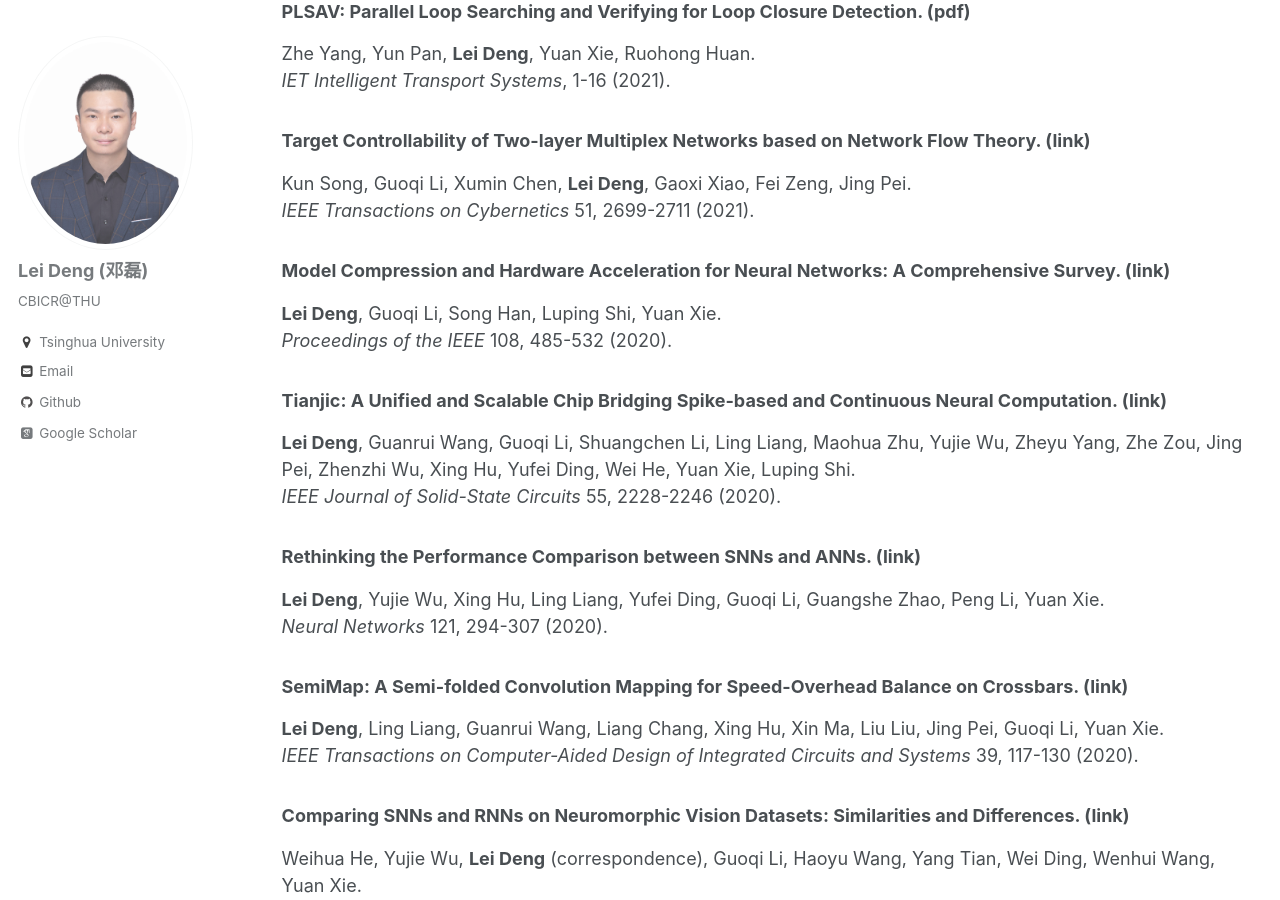
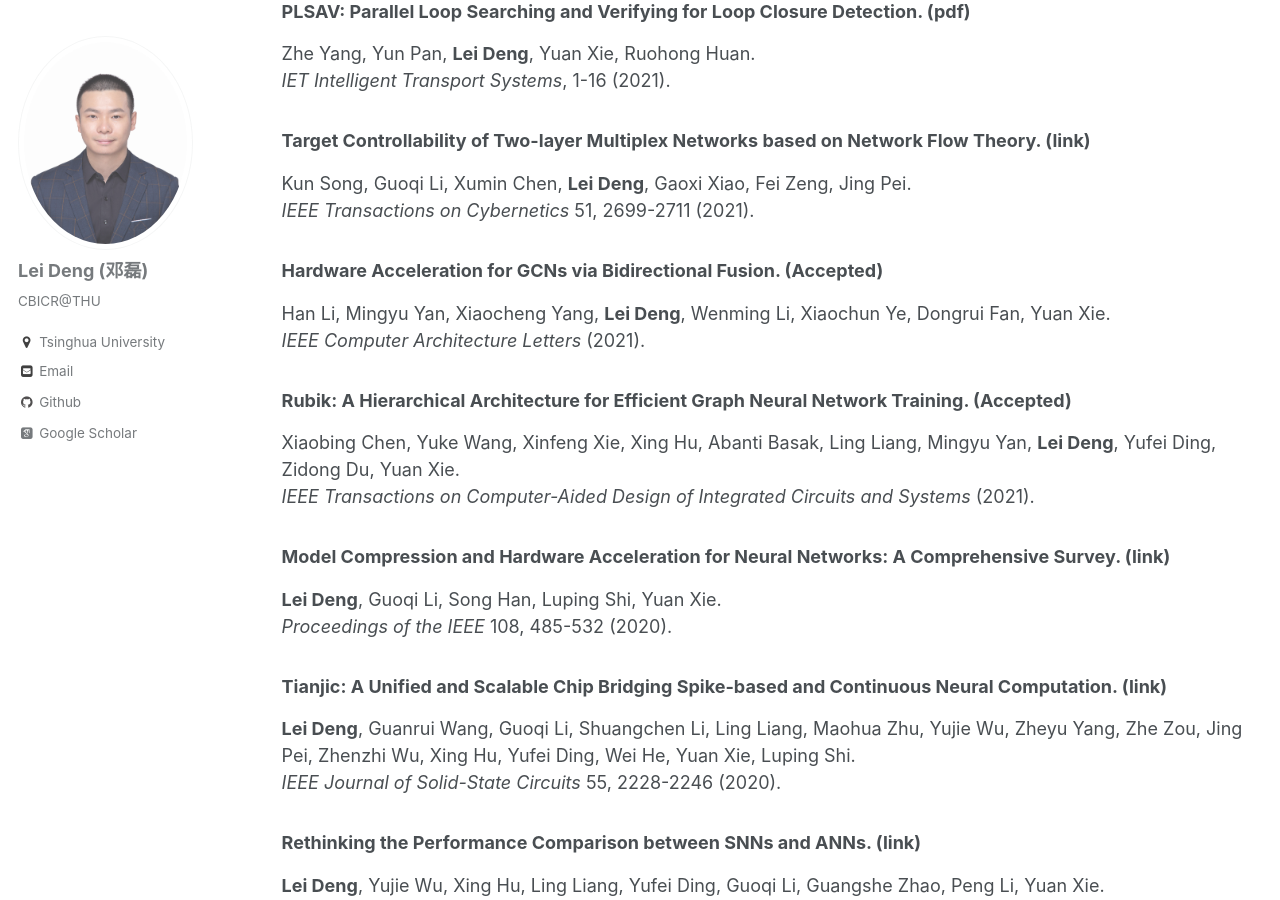
Before and after one commit to dllfei/dllfei.github.io, a Jekyll site: the page built from _pages/publications.md, in a window 1280 px wide and 900 px high, scrolled down 1254 px. Built offline with Jekyll 4.4.1, drawn with Linux system fonts in a browser that asks for light colours; some web fonts are replaced.

Commit message:
Update publications.md

```diff
--- a/_pages/publications.md
+++ b/_pages/publications.md
@@ -43,6 +43,14 @@ Zhe Yang, Yun Pan, **Lei Deng**, Yuan Xie, Ruohong Huan. <br />
 ### Target Controllability of Two-layer Multiplex Networks based on Network Flow Theory. ([link](https://ieeexplore.ieee.org/abstract/doment/8685693)) <br />
 Kun Song, Guoqi Li, Xumin Chen, **Lei Deng**, Gaoxi Xiao, Fei Zeng, Jing Pei. <br />
 *IEEE Transactions on Cybernetics* 51, 2699-2711 (2021).
+
+### Hardware Acceleration for GCNs via Bidirectional Fusion. (Accepted) <br />
+Han Li, Mingyu Yan, Xiaocheng Yang, **Lei Deng**, Wenming Li, Xiaochun Ye, Dongrui Fan, Yuan Xie. <br />
+*IEEE Computer Architecture Letters* (2021).
+
+### Rubik: A Hierarchical Architecture for Efficient Graph Neural Network Training. (Accepted) <br />
+Xiaobing Chen, Yuke Wang, Xinfeng Xie, Xing Hu, Abanti Basak, Ling Liang, Mingyu Yan, **Lei Deng**, Yufei Ding, Zidong Du, Yuan Xie. <br />
+*IEEE Transactions on Computer-Aided Design of Integrated Circuits and Systems* (2021).
 
 ### Model Compression and Hardware Acceleration for Neural Networks: A Comprehensive Survey. ([link](https://ieeexplore.ieee.org/document/9043731)) <br />
 **Lei Deng**, Guoqi Li, Song Han, Luping Shi, Yuan Xie. <br />
```
